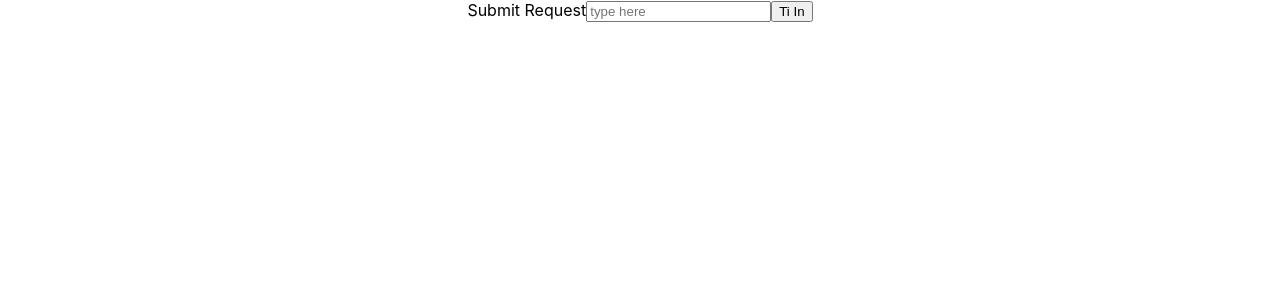
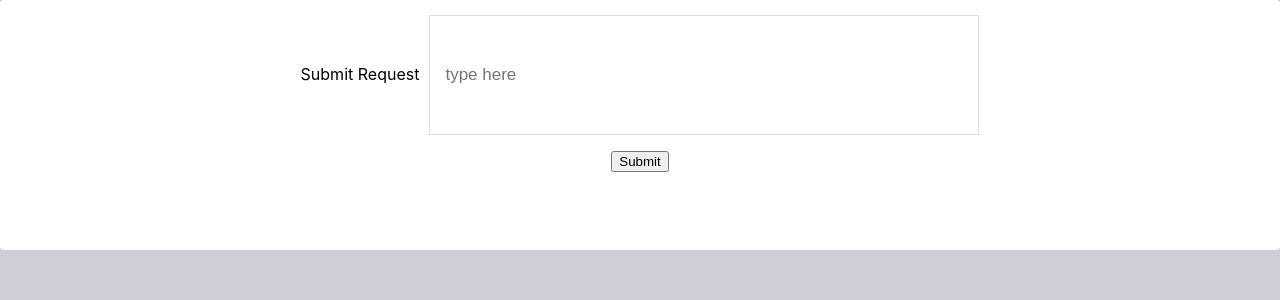
Before and after one commit to housni234/ti-in-Front_End, a React (Create React App) app: page / in a window 1280 px wide. Shown: the top 300 px of the page. Built offline with nearby package versions, Linux system fonts and the light colour scheme.

Commit message:
UserRequest in progress

```diff
--- a/src/Main.js
+++ b/src/Main.js
@@ -1,5 +1,6 @@
 import React from "react";
 import UserRequest from "./UserRequest"
+
 
 function Main() {
         return (
--- a/src/UserRequest.js
+++ b/src/UserRequest.js
@@ -1,35 +1,55 @@
-import React, {Component} from "react"
+import React, { Component } from "react"
 
 
 class UserRequest extends Component {
     constructor(props) {
         super(props);
-
+        this.state = {
+            inputText: "",
+            savedTexts: []
+        }
 
     }
     handleSubmit = (event) => {
         event.preventDefault()
+        this.setState({
+            savedTexts: this.state.savedTexts.concat([this.state.inputText])
+        })
     }
-    handleInputChange = () => {
 
+    handleInputChange = (event) => {
+        this.setState({
+            inputText: event.target.value
+        });
     };
-    submit = () =>  {
 
-    };
-    render (){
+    render() {
         return (
-        <div className="box box__big base">
-            <form id="submitForm" onSubmit={this.handleSubmit}>
-              <label for="submit-request">Submit Request</label>
-              <input type="text" name="submit-request" placeholder="type here"/>
-              <button onclick={this.submit}>Ti In</button>
-            </form>
-        </div>
+            <div>
+                <div className="box box__big base">
+                    <form id="submitForm" onSubmit={this.handleSubmit}>
+                        <label >Submit Request
+                   <input type="text" name="submit-inputText" placeholder="type here" onChange={this.handleInputChange} value={this.state.inputText} />
+                        </label>
+                        <br />
+                        <button type="submit">Submit</button>
+                    </form>
+                </div>
+                <div>
+                    {this.state.savedTexts.map(savedText => {
+                        return (
+                            <div>
+                                {savedText}
+                            </div>
+                        )
+                    })}
+                </div>
+            </div>
+
         )
     }
+
 };
 
 
-
-
 export default UserRequest;
--- a/src/index.css
+++ b/src/index.css
@@ -11,3 +11,99 @@ code {
   font-family: source-code-pro, Menlo, Monaco, Consolas, 'Courier New',
     monospace;
 }
+body{
+  background-color: rgba(140, 141, 161, 0.425);
+}
+.container{
+  display:grid;
+  grid-template-columns: 1fr 3fr 2fr;
+  grid-column-gap:30px;
+}
+
+.Tie-in{
+  display: grid;
+  height: 700px;
+
+}
+
+.base {
+  background-color: #fff;
+  padding: 15px;
+  height: 700px;
+}
+.box {
+  border-radius: 4px;
+  margin-bottom: 20px;
+}
+.box__big {
+  height: 220px;
+  display:flex;
+  flex-direction: column;
+  justify-content: stretch;
+}
+.box__small {
+  height: 180px;
+  padding: 11px 14px;
+}
+
+.sidebar{
+  display: flex;
+  flex-direction: column;
+
+}
+
+.box__big input[type="text"] {
+  width: 550px;
+  height: 120px;
+  padding: 15px;
+  border: 1px solid #dddddd;
+  margin-bottom: 15px;
+  box-sizing:border-box;
+  font-size:17px;
+  margin-left: 10px;
+}
+
+.box__big input[type="submit"] {
+  width: 20%;
+  height: 6px;
+  padding: 15px;
+  background-color: #3681cc;
+  box-sizing: border-box;
+  font-size: 14px;
+  color: #ffffff;
+  line-height:1px;
+  border-radius: 15px;
+  margin-left: 445px;
+}
+
+#searchButton {
+  width: 50px;
+  height: 30px;
+  background-color: #3681cc;
+  border-radius: 15px;
+}
+
+.siderbar_2 input[type="text"] {
+  width: 300px;
+  height: 24px;
+  background-color: #92b1cf;
+}
+
+
+.links-container{
+    display: flex;
+    flex-direction: column;
+    border-left: 2px solid #92b1cf;
+    padding-left: 12px;
+    padding-bottom: 12px;
+    margin-top: 60px;
+    padding-top: 12px;
+
+}
+
+a {
+    font-size: 24px;
+    color: rgb(56, 121, 219);
+    padding-bottom: 20px;
+    padding-top: 20px;
+}
```
